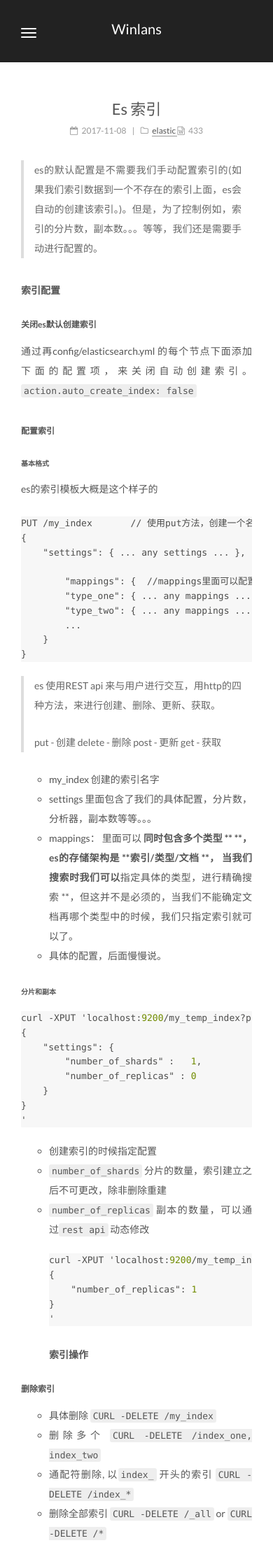
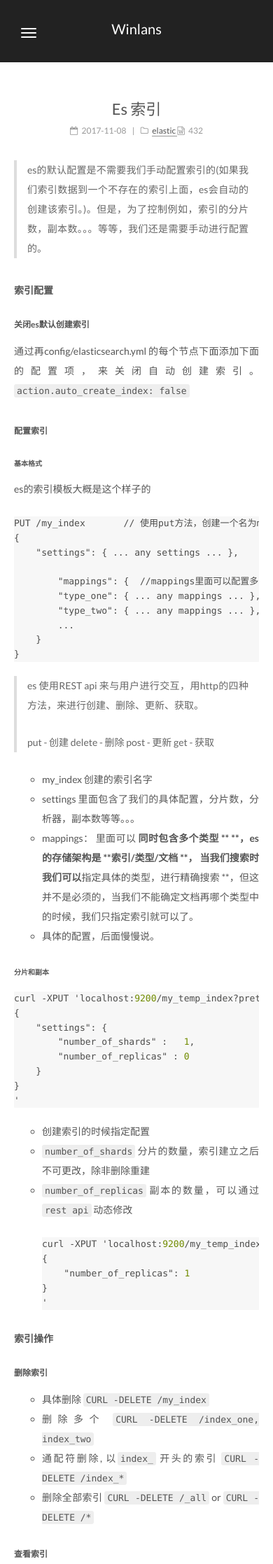
Before and after one commit to winlans/winlans.github.io, a Jekyll site: the page built from _posts/2017-11-08-Es_index.md, in a window 390 px wide. Shown: the top 2235 px of the page at 70% size. Built offline with Jekyll 4.4.1, drawn with Linux system fonts in a browser that asks for light colours; comment, search, counter and statistics services are not loaded.

Commit message:
fix post

```diff
--- a/_sass/_common/components/post/post-expand.scss
+++ b/_sass/_common/components/post/post-expand.scss
@@ -6,7 +6,8 @@
 
 @media (max-width: 767px) {
   .posts-expand {
-    margin: 0 20px;
+    margin: 0 10px;
+    /*margin: 0 20px;*/
   }
 
   .post-body {
```
Also changed, not shown: _posts/2017-11-08-Es_index.md (+2 -6 lines).
